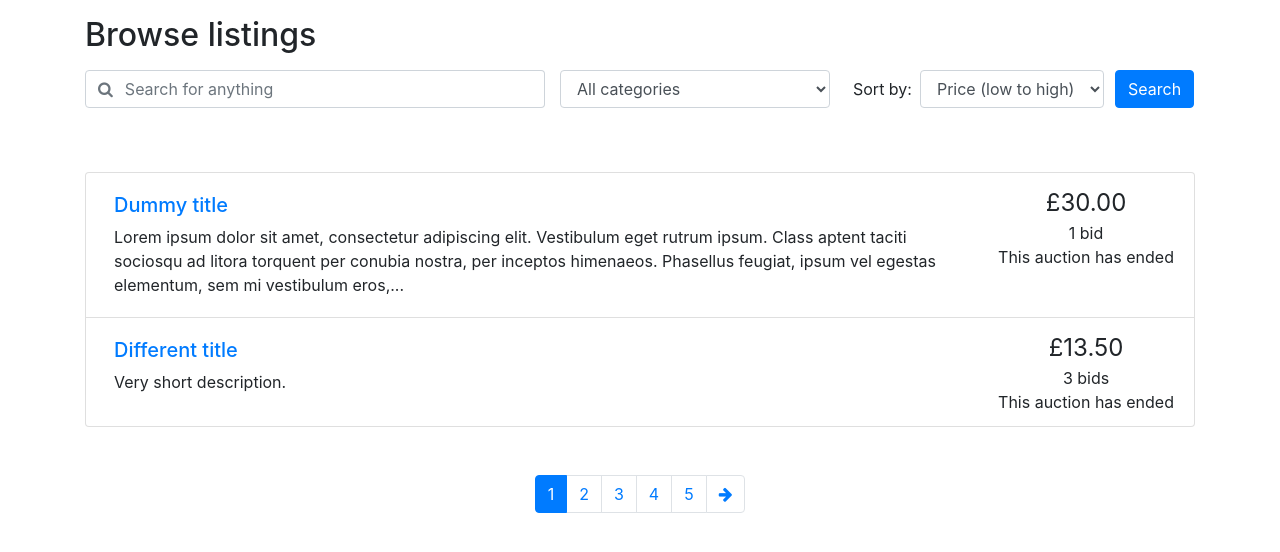
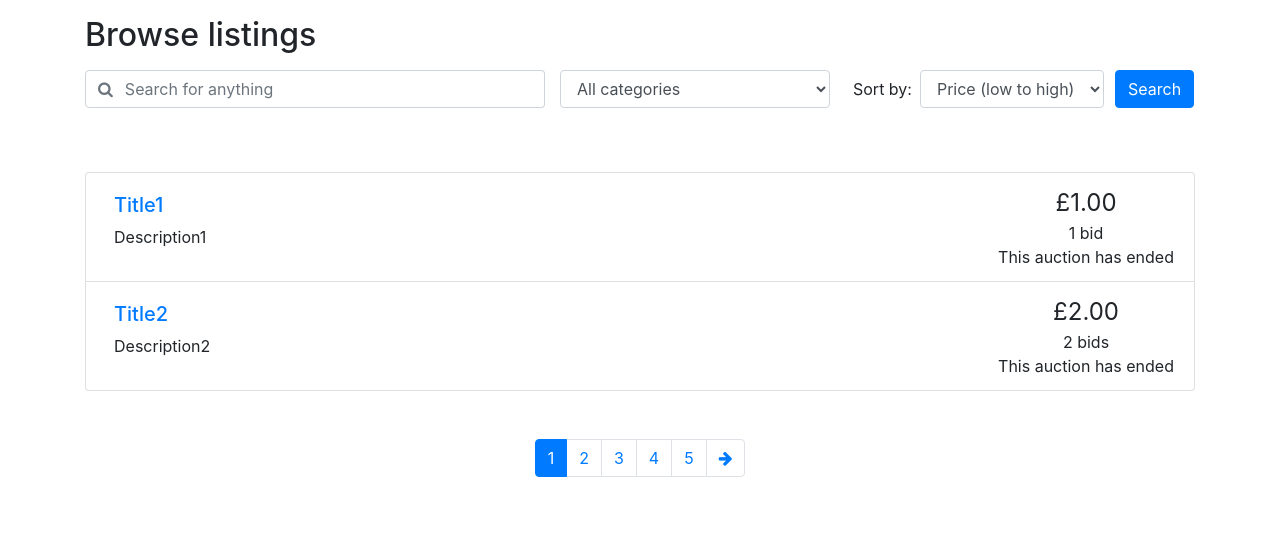
Before and after one commit to amwLEE/auction-system-database, a PHP site: page /browse.php in a window 1280 px wide. Shown: the part 114-666 px from the top of the page. Run offline with PHP 8.4, Linux system fonts and the light colour scheme.

Commit message:
updated the placeholder data with item 1 and item 2 instead

```diff
--- a/auction/browse.php
+++ b/auction/browse.php
@@ -107,22 +107,22 @@
 
 <?php
   // Demonstration of what listings will look like using dummy data.
-  $item_id = "87021";
-  $title = "Dummy title";
-  $description = "Lorem ipsum dolor sit amet, consectetur adipiscing elit. Vestibulum eget rutrum ipsum. Class aptent taciti sociosqu ad litora torquent per conubia nostra, per inceptos himenaeos. Phasellus feugiat, ipsum vel egestas elementum, sem mi vestibulum eros, et facilisis dui nisi eget metus. In non elit felis. Ut lacus sem, pulvinar ultricies pretium sed, viverra ac sapien. Vivamus condimentum aliquam rutrum. Phasellus iaculis faucibus pellentesque. Sed sem urna, maximus vitae cursus id, malesuada nec lectus. Vestibulum scelerisque vulputate elit ut laoreet. Praesent vitae orci sed metus varius posuere sagittis non mi.";
-  $current_price = 30;
+  $item_id = "1";
+  $title = "Title1";
+  $description = "Description1";
+  $current_price = 1;
   $num_bids = 1;
-  $end_date = new DateTime('2020-09-16T11:00:00');
+  $end_date = new DateTime('2001-01-01T11:00:00');
 
   // This uses a function defined in utilities.php
   print_listing_li($item_id, $title, $description, $current_price, $num_bids, $end_date);
 
-  $item_id = "516";
-  $title = "Different title";
-  $description = "Very short description.";
-  $current_price = 13.50;
-  $num_bids = 3;
-  $end_date = new DateTime('2020-11-02T00:00:00');
+  $item_id = "2";
+  $title = "Title2";
+  $description = "Description2";
+  $current_price = 2;
+  $num_bids = 2;
+  $end_date = new DateTime('2002-02-02T00:00:00');
 
   print_listing_li($item_id, $title, $description, $current_price, $num_bids, $end_date);
 ?>
```
